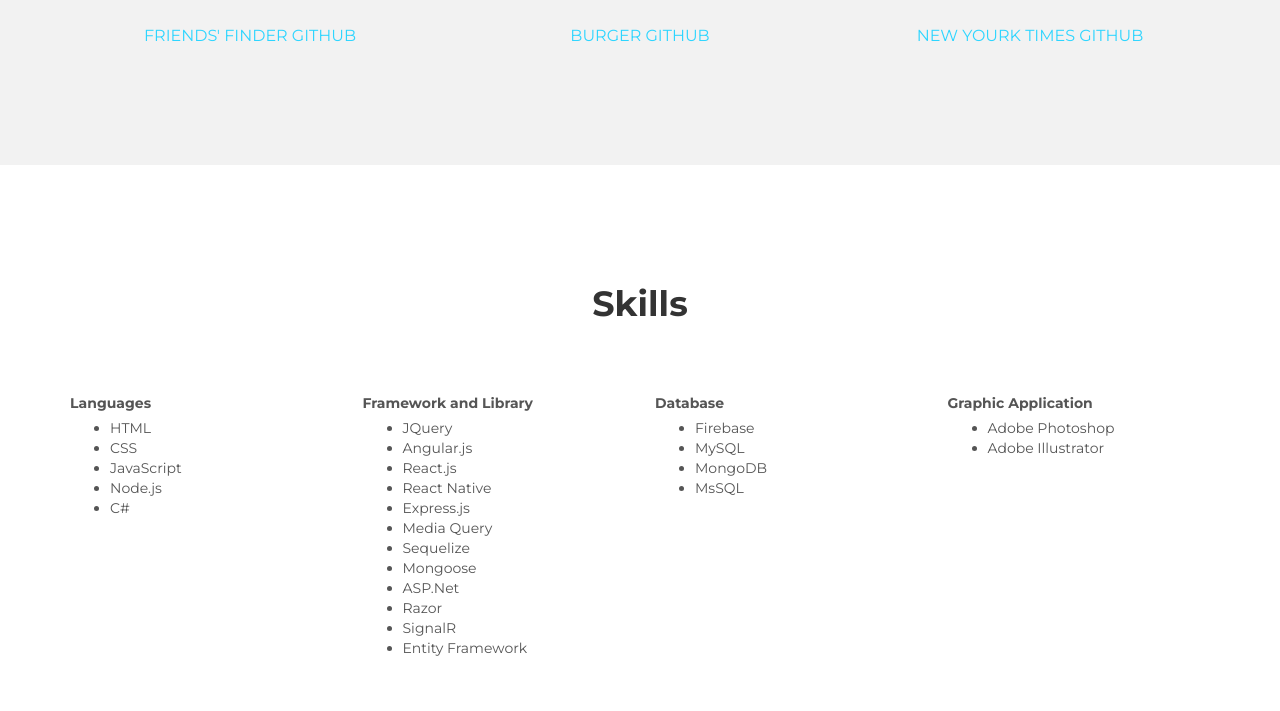
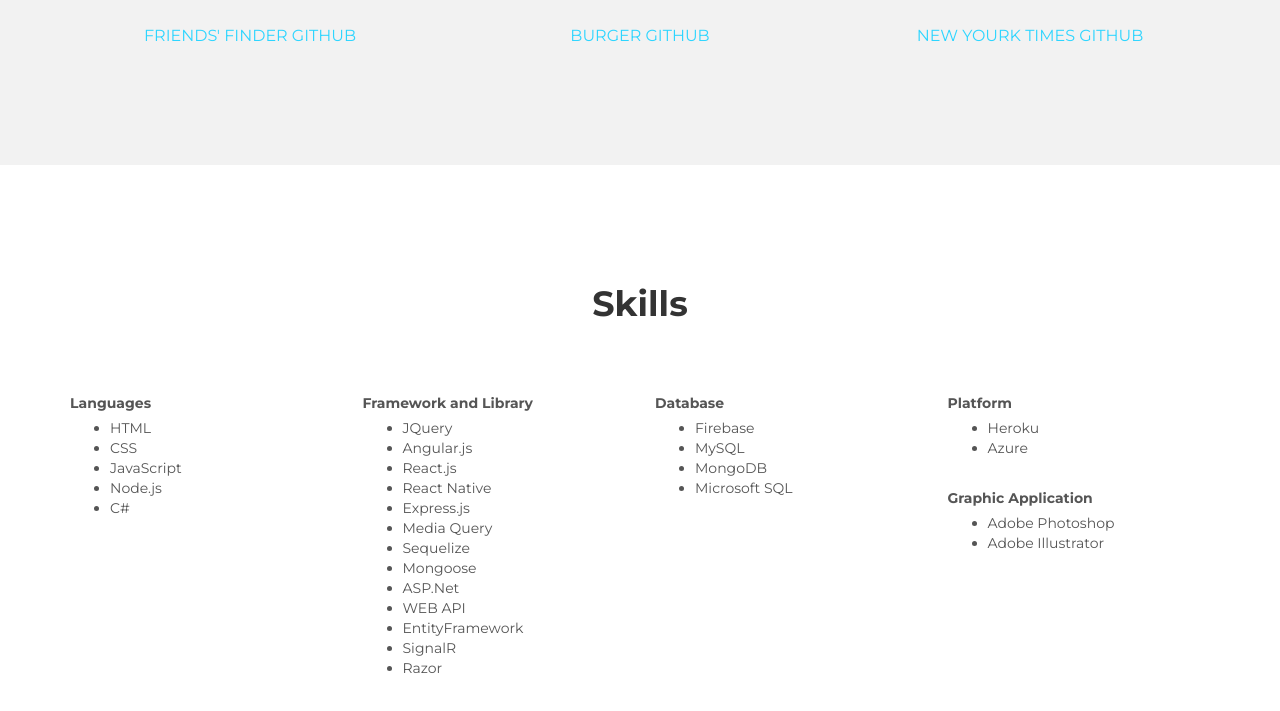
Before and after one commit to Nuansric/completePortfolio, a website: page public/portfolio.html in a window 1280 px wide. Shown: the part 2931-3642 px from the top of the page. Drawn offline with nearby package versions, Linux system fonts and the light colour scheme.

Commit message:
skill updated

```diff
--- a/public/portfolio.html
+++ b/public/portfolio.html
@@ -203,9 +203,10 @@
                     <li>Sequelize</li>
                     <li>Mongoose</li>
                     <li>ASP.Net</li>
+                    <li>WEB API</li>
+                    <li>EntityFramework</li>
+                    <li>SignalR</li>
                     <li>Razor</li>
-                    <li>SignalR</li>
-                    <li>Entity Framework</li>
                 </ul>
             </div>
 
@@ -215,10 +216,19 @@
                     <li>Firebase</li>
                     <li>MySQL</li>
                     <li>MongoDB</li>
-                    <li>MsSQL</li>
+                    <li>Microsoft SQL</li>
+
                 </ul>
             </div>
             <div class="col-lg-3">
+                <label>Platform</label>
+                <ul>
+
+                    <li>Heroku</li>
+                    <li>Azure</li>
+
+                </ul>
+                <br>
                 <label>Graphic Application</label>
                 <ul>
 
```
Also changed, not shown: public/index.html (+12 -0 lines).
